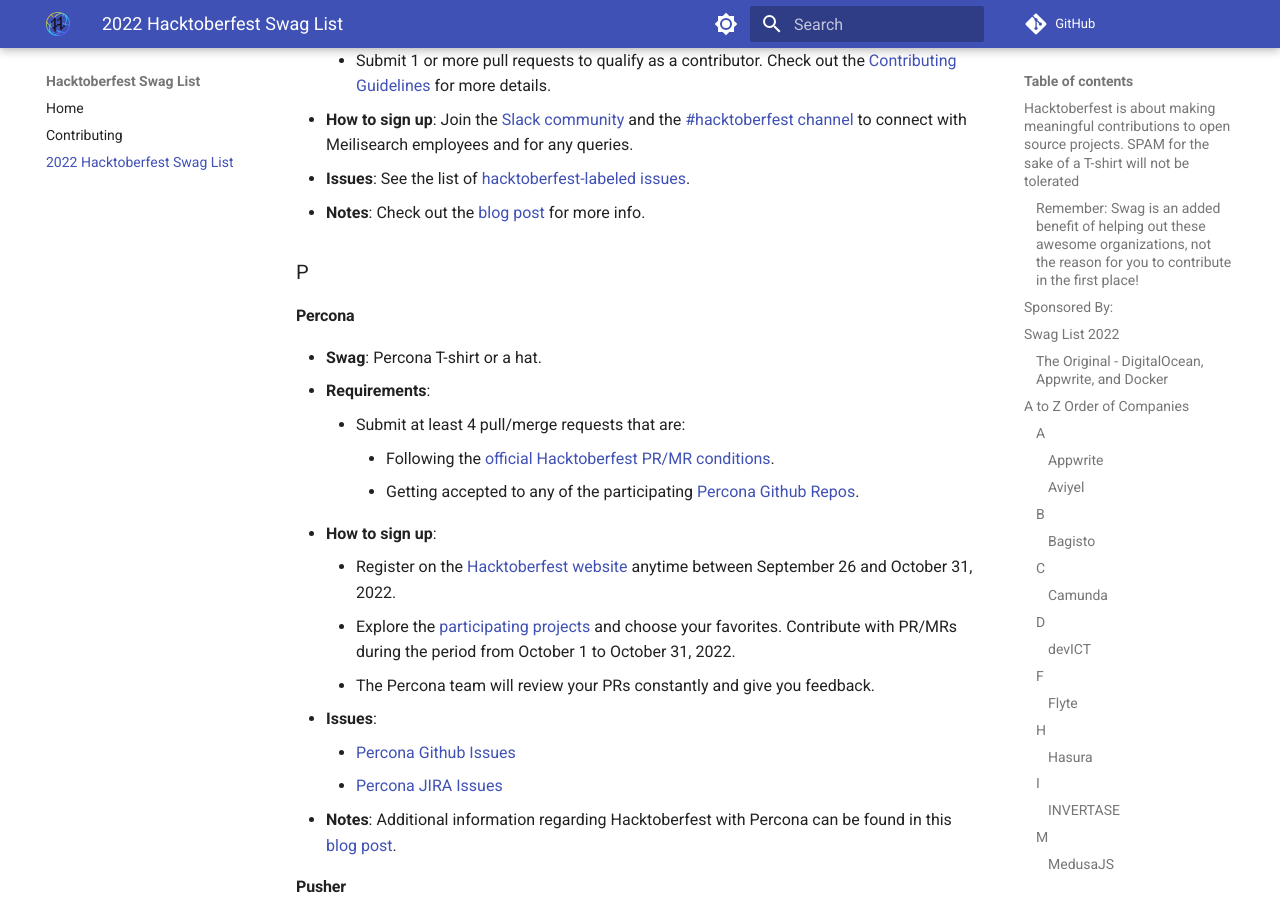
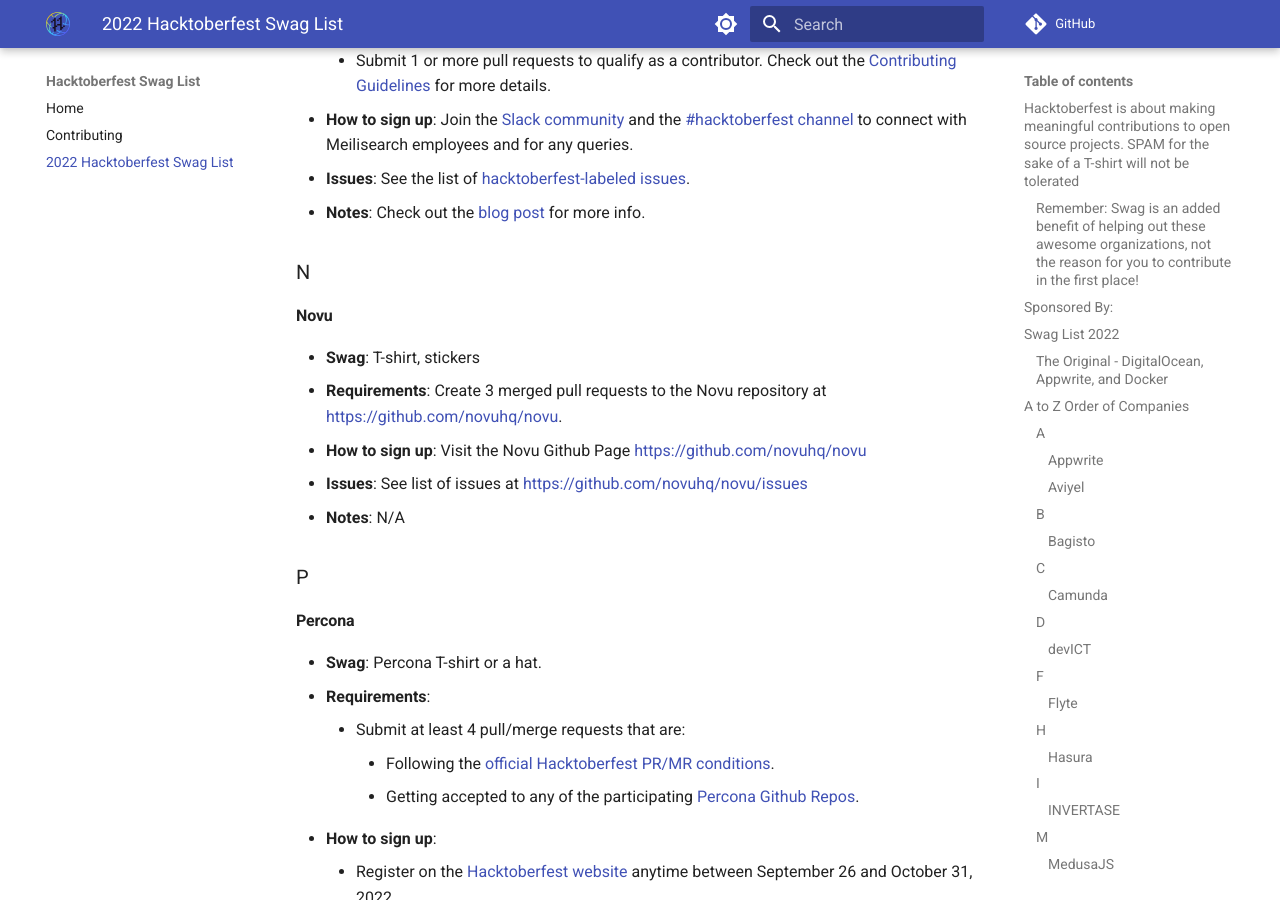
Before and after one commit to crweiner/hacktoberfest-swag-list, an MkDocs documentation site: the page built from docs/list.md, in a window 1280 px wide and 900 px high, scrolled down 5578 px. Built offline with MkDocs 1.6.1 and Material for MkDocs 9.7.7, drawn with Linux system fonts in a browser that asks for light colours; comment, search, counter and statistics services are not loaded.

Commit message:
Update list.md

```diff
--- a/docs/list.md
+++ b/docs/list.md
@@ -159,6 +159,16 @@
 - **Issues**: See the list of [hacktoberfest-labeled issues](https://github.com/search?q=org%3Ameilisearch+label%3Ahacktoberfest&state=open&type=Issues).
 - **Notes**: Check out the [blog post](https://blog.meilisearch.com/contribute-hacktoberfest-2022/) for more info.
 
+### N
+
+#### **Novu**
+
+- **Swag**: T-shirt, stickers
+- **Requirements**: Create 3 merged pull requests to the Novu repository at [https://github.com/novuhq/novu](https://github.com/novuhq/novu).
+- **How to sign up**: Visit the Novu Github Page [https://github.com/novuhq/novu](https://github.com/novuhq/novu)
+- **Issues**: See list of issues at [https://github.com/novuhq/novu/issues](https://github.com/novuhq/novu/issues)
+- **Notes**: N/A
+
 ### P
 
 #### **Percona**
```
